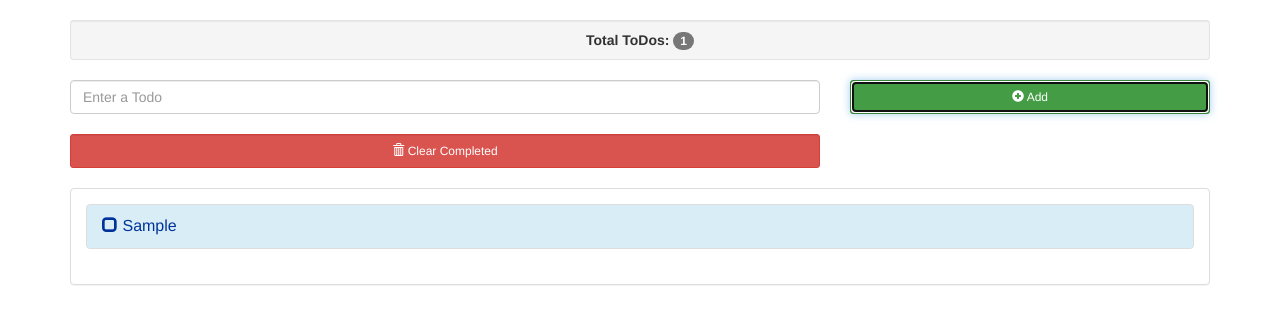
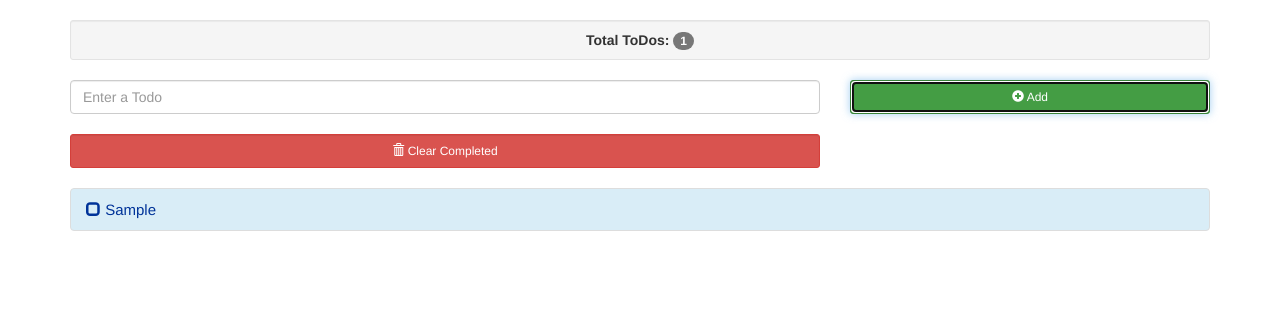
Before and after one commit to freaking2012/TodoList, a plain HTML site: page index.html in a window 1280 px wide. Both pictures are taken after typing "Sample" into the empty fields and a click on the button "Add". Drawn offline with Linux system fonts and the light colour scheme.

Commit message:
Panel removed
Removed Panel

```diff
--- a/css/todo.css
+++ b/css/todo.css
@@ -5,6 +5,6 @@ color:grey;
 #liItem{
 cursor: pointer; cursor: hand;
 color:#003399;
-font-size:16px;
+font-size:15px;
 }
 .
--- a/index.html
+++ b/index.html
@@ -40,8 +40,7 @@
 	</div>
 
 	<br>
-	<div class="panel panel-default">
-	<div class="panel-body">
+
 	<div class="row">
 		<div class="col-xs-12">
 			<div  style="overflow: auto;">
@@ -57,8 +56,7 @@
 			</div>
 		</div>
 	</div>
-	</div>
-	</div>
+
 
 </div>
  <div class="modal fade" id="myModal" role="dialog">
```
